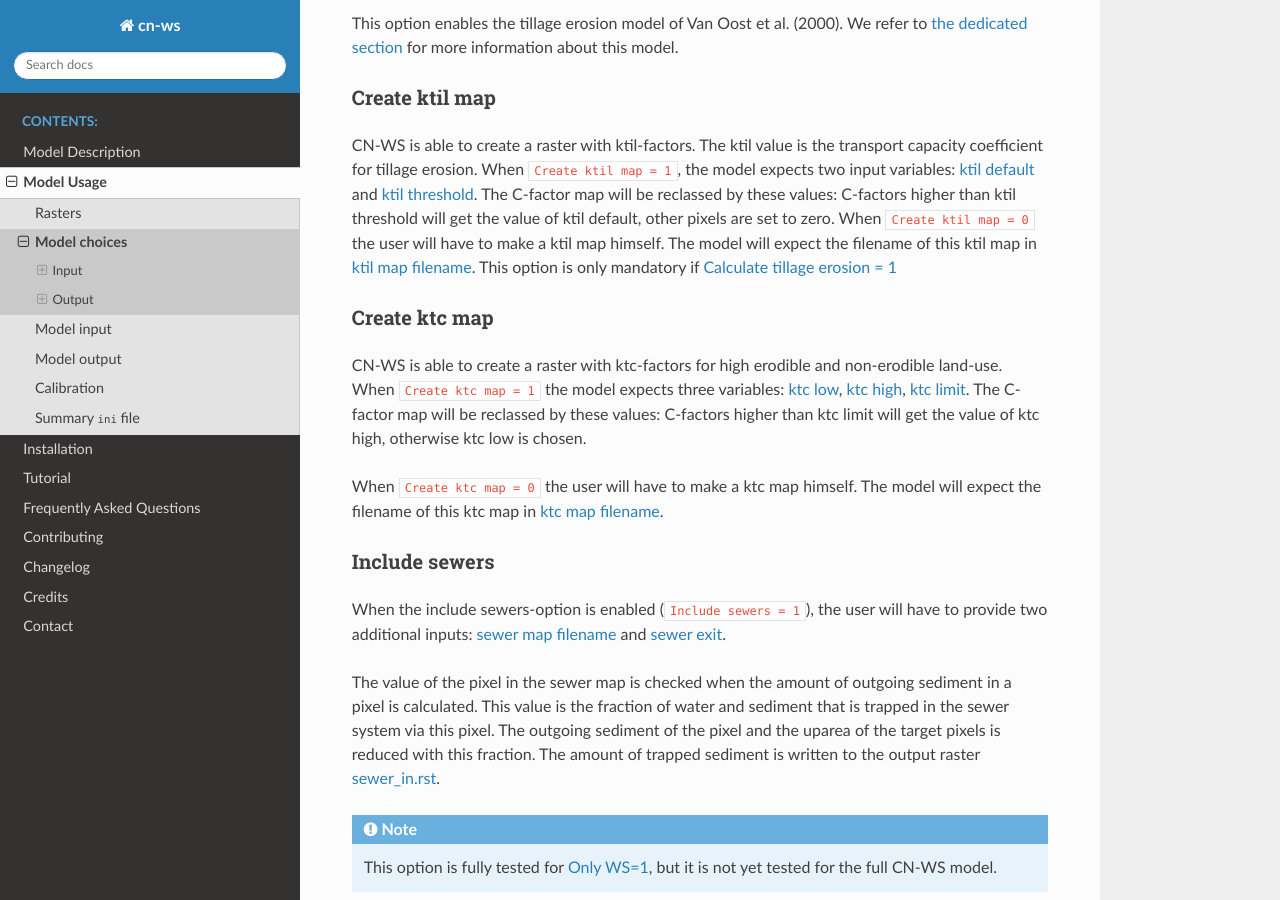
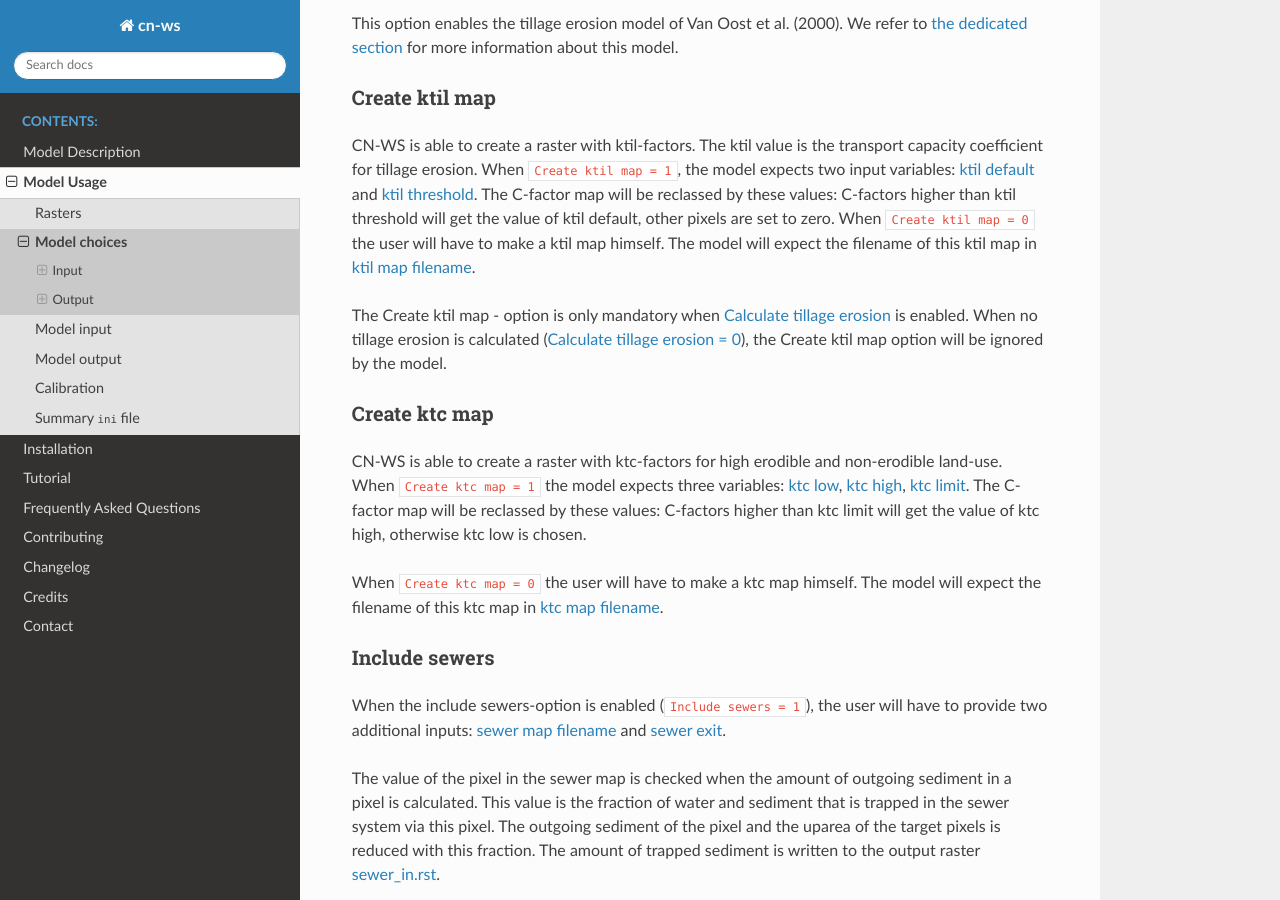
Before and after one commit to watem-sedem/watem-sedem, a Sphinx documentation site: the page built from docs/choices.rst, in a window 1280 px wide and 900 px high, scrolled down 4865 px. Built offline with Sphinx 7.4.7 and the Read the Docs theme 2.0.0, drawn with Linux system fonts in a browser that asks for light colours.

Commit message:
Clarify when option is needed or not

```diff
--- a/docs/choices.rst
+++ b/docs/choices.rst
@@ -261,8 +261,12 @@ the model expects two input variables: :ref:`ktil default <ktildefault>` and
 values: C-factors higher than ktil threshold will get the value of ktil default,
 other pixels are set to zero. When ``Create ktil map = 0`` the user will have to
 make a ktil map himself. The model will expect the filename of this ktil map
-in :ref:`ktil map filename <ktilmap>`. This option is only mandatory if
-:ref:`Calculate tillage erosion = 1 <calctileros>`
+in :ref:`ktil map filename <ktilmap>`.
+
+The Create ktil map - option is only mandatory when
+:ref:`Calculate tillage erosion <calctileros>` is enabled. When no tillage
+erosion is calculated (:ref:`Calculate tillage erosion = 0 <calctileros>`), the
+Create ktil map option will be ignored by the model.
 
 .. _createktc:
 
```
